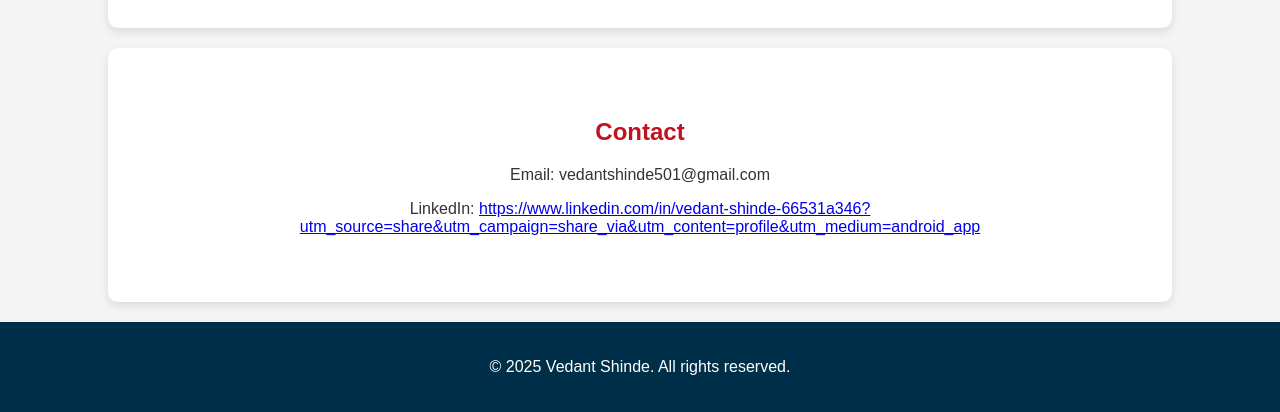
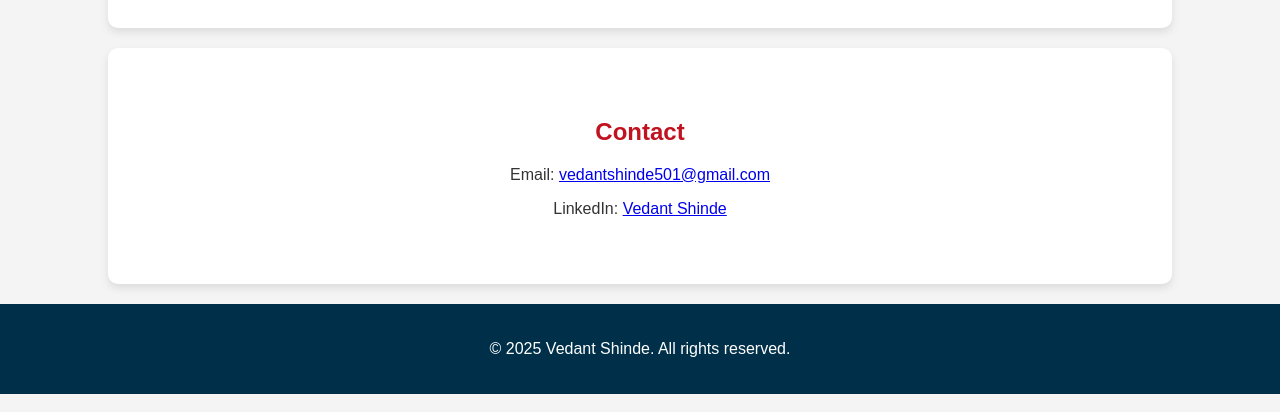
Before and after one commit to Vedshinde06/Static_Web, a plain HTML site: page index.html in a window 1280 px wide. Shown: the part 1519-1931 px from the top of the page. Drawn offline with Linux system fonts and the light colour scheme.

Commit message:
links added

```diff
--- a/index.html
+++ b/index.html
@@ -54,8 +54,8 @@
 
     <section id="contact">
         <h2>Contact</h2>
-        <p>Email: vedantshinde501@gmail.com</p>
-        <p>LinkedIn: <a href="#">https://www.linkedin.com/in/vedant-shinde-66531a346?utm_source=share&utm_campaign=share_via&utm_content=profile&utm_medium=android_app</a></p>
+        <p>Email: <a  href="vedantshinde501@gmail.com">vedantshinde501@gmail.com</a></p>
+        <p>LinkedIn: <a href="https://www.linkedin.com/in/vedant-shinde-66531a346?utm_source=share&utm_campaign=share_via&utm_content=profile&utm_medium=android_app">Vedant Shinde</a></p>
     </section>
 
     <footer>
```
